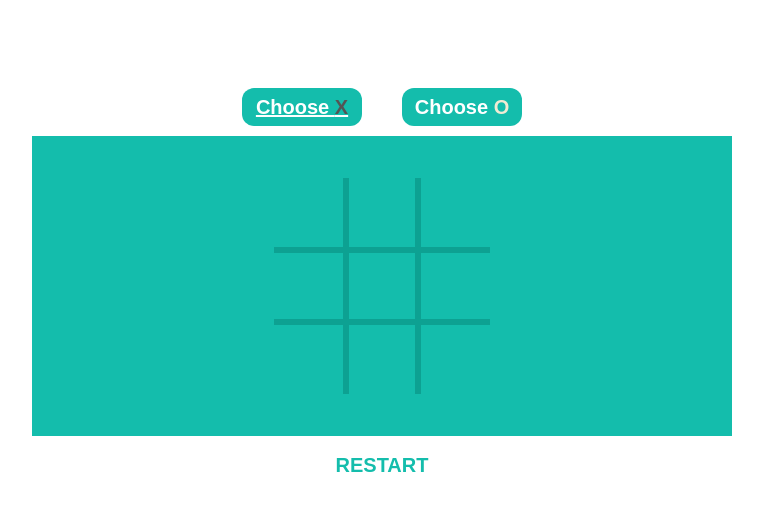
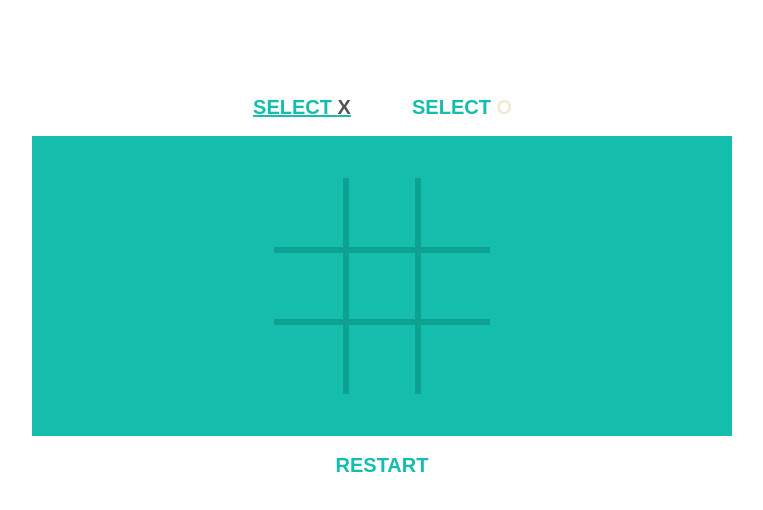
Before and after one commit to slayerxj/slayerxj.github.io, a website: page index.html in a window 1280 px wide. Shown: the whole page, without its empty margins (258-1021 px from the left). Drawn offline with Linux system fonts and the light colour scheme.

Commit message:
Adjust the style.

```diff
--- a/index.html
+++ b/index.html
@@ -17,8 +17,8 @@
 
 <body>
     <div class="title">
-        <button id="a">Choose <span id='x'>X</span></button>
-        <button id="b">Choose <span id='o'>O</span> </button>
+        <button id="a">SELECT <span id='x'>X</span></button>
+        <button id="b">SELECT <span id='o'>O</span></button>
     </div>
     <div class="center">
         <canvas id="background"></canvas>
--- a/main.css
+++ b/main.css
@@ -1,6 +1,5 @@
 .center {
     margin: auto;
-    /* width: 700px; */
     height: 300px;
     padding: 10px;
     display: flex;
@@ -31,21 +30,14 @@
 button {
     background-color: Transparent;
     border: none;
-    /* outline: none; */
     font-family: Arial, Helvetica, sans-serif;
     font-size: 20px;
     font-stretch: expanded;
     font-weight: 600;
     color: #14bdac;
     outline: none;
-    border-radius: 12px;
     line-height: 36px;
     width: 120px;
-}
-
-#a, #b {
-    background-color: #14bdac;
-    color: #ffffff;
 }
 
 #x {
```
